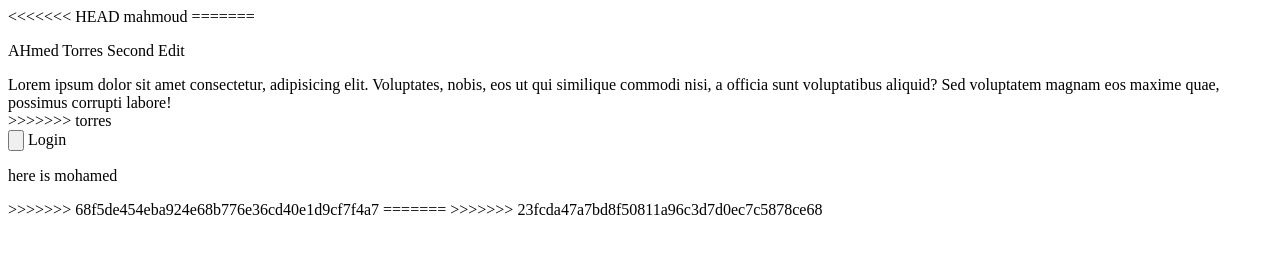
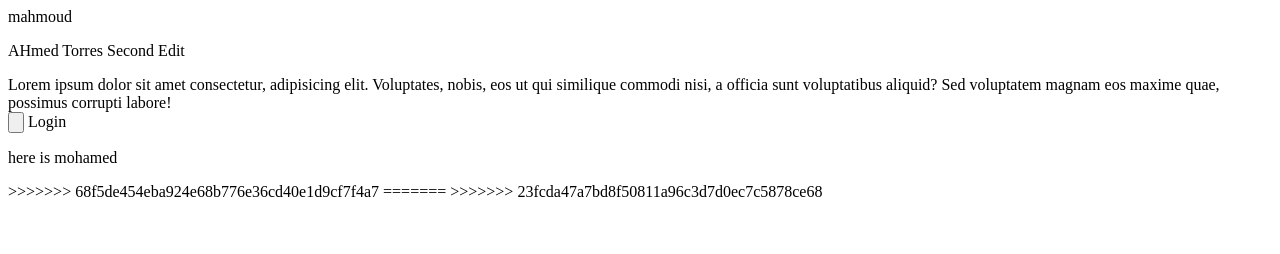
Before and after one commit to mosayeh99/Git_Lap_2, a plain HTML site: page index.html in a window 1280 px wide. Drawn offline with Linux system fonts and the light colour scheme.

Commit message:
tttt123456

```diff
--- a/index.html
+++ b/index.html
@@ -13,10 +13,8 @@
     </style>
 </head>
 <body>
-<<<<<<< HEAD
     <span>mahmoud </span>
 
-=======
     <p>AHmed Torres Second Edit </p>
     <div>
 
@@ -25,7 +23,6 @@
         a officia sunt voluptatibus aliquid? Sed voluptatem
          magnam eos maxime quae, possimus corrupti labore!
     </div>
->>>>>>> torres
     <form>
     <input type="button" >
         <label>Login</label>
```
